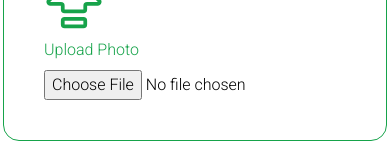
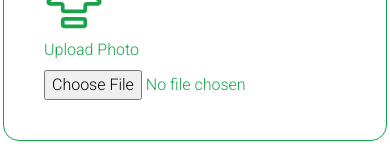
Before and after one commit to wemmy6673/zonecam, a React (Vite) app: page /Home in a window 390 px wide. Shown: the part 397-557 px from the top of the page. Built offline with nearby package versions, Linux system fonts and the light colour scheme.

Commit message:
Home component styling

```diff
--- a/src/components/Home.jsx
+++ b/src/components/Home.jsx
@@ -42,16 +42,16 @@ const Home = () => {
 
 
     return(
-        <div className=' mx-auto py-10 md:py-20'>
-            <div className='flex flex-col space-y-10 w-[100%] items-center'>
+        <div className=' mx-auto py-10 md:py-20 px-6 md:px-0'>
+            <div className='flex flex-col  space-y-10 w-[100%] items-center'>
             <h1 className='text-green-600 text-2xl font-bold'>WELCOME!</h1>
 
             <div className='flex flex-col space-y-8 md:space-y-0 md:flex-row md:space-x-6 cursor-pointer'>
               { !isCameraOpen ? (
-                <div className='border border-green-600 text-green-600  p-10 rounded-2xl items-center'  onClick={openCamera}>
+                <div className='border border-green-600 text-green-600  p-10 rounded-2xl items-center'>
 
 
-                <BsCamera className='text-6xl' />
+                <BsCamera className='text-6xl'  onClick={openCamera}/>
 
                 <p className='py-2'>Take Photo</p>
 
@@ -77,14 +77,14 @@ const Home = () => {
                 }
 
 
-                <div className='border border-green-600 text-green-600  p-10 rounded-2xl items-center'>
+                <div className='border border-green-600 text-green-600  p-10 rounded-2xl items-center md:w-2/4'>
 
 
                 <BsCapslock className='text-6xl' />
 
                 <p className='py-2'>Upload Photo</p>
 
-                <input className='text-black' type='file' accept="image/*" id='cameraInput' />
+                <input className='bg-white text-green-600' type='file' accept="image/*" id='cameraInput'  />
                 {image && (
                   <div>
                     <img src={image} alt="captured" style={{width: '300px', height: 'auto'}}/>
```
